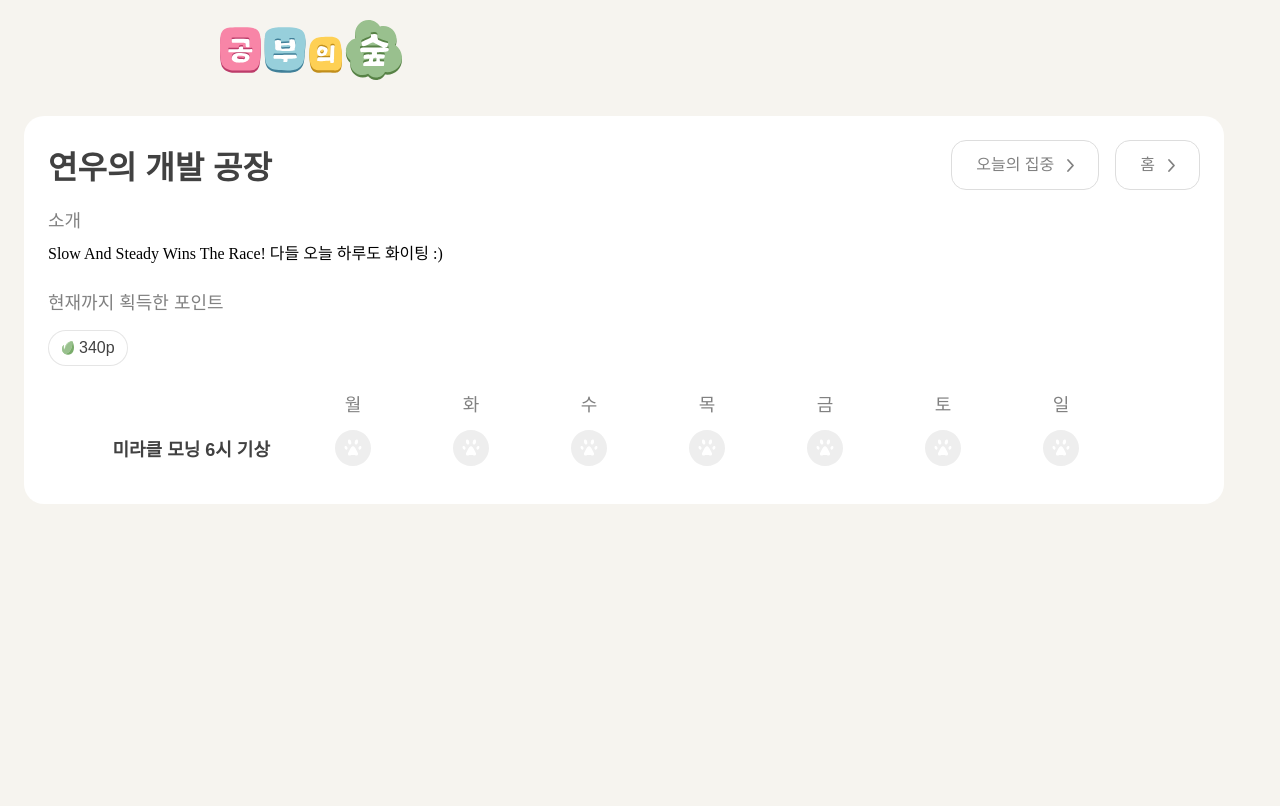
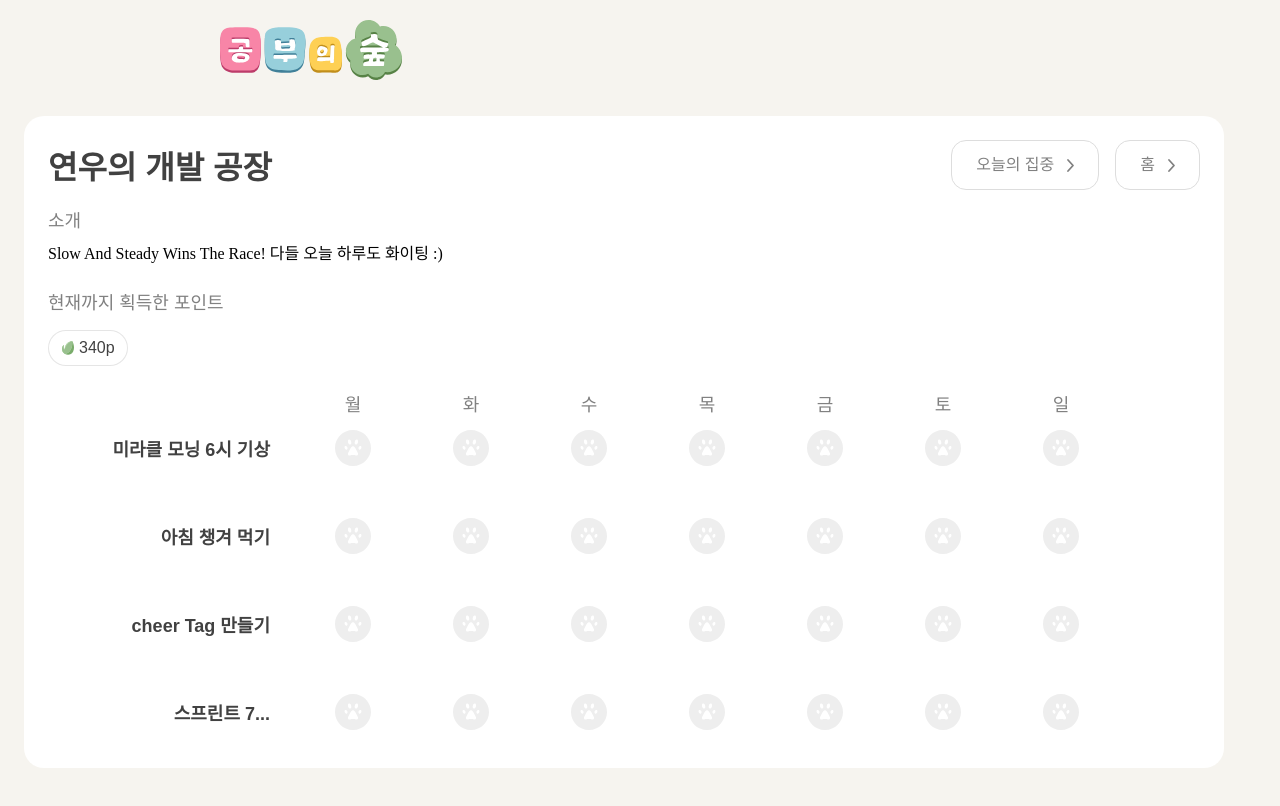
Before and after one commit to codeit-first-level-project-team3/LearnerCrossing-ProjectFrontend, a React (Vite) app: page /studyDetail in a window 1280 px wide. Shown: the top 806 px of the page. Built offline with nearby package versions, Linux system fonts and the light colour scheme; a web font is replaced by a local one.

Commit message:
feat: weekly Sticker toggle 구현

```diff
--- a/src/components/molecules/HabitWeekly/HabitWeekly.jsx
+++ b/src/components/molecules/HabitWeekly/HabitWeekly.jsx
@@ -2,7 +2,7 @@ import { useState } from "react";
 import Sticker from "../../atoms/Sticker";
 import style from "./HabitWeekly.module.css";
 
-function HabitWeekly() {
+function HabitWeekly({ stickerColor, stickerNum, weeklyState, weeklytodo, isTop = false }) {
   const weekDays = {
     mon: "월",
     tue: "화",
@@ -13,34 +13,43 @@ function HabitWeekly() {
     sun: "일",
   };
 
-  const [sticker, setSticker] = useState({ color: "empty", num: 0 });
+  // todo 상태 -> 나중엔 prop로 상태를 받아와서 적용
+  const [weeklyCheck, setWeeklyCheck] = useState({
+    mon: false,
+    tue: false,
+    wed: false,
+    thu: false,
+    fri: false,
+    sat: false,
+    sun: false,
+  });
 
-  const handleStickerClick = (clickedSticker) => { // 수정필요
-    setSticker((prev) => ({
-      ...prev, // 기존 num 유지
-      color:
-        prev.color === clickedSticker.color ? "gray" : clickedSticker.color,
+  const toggleTodo = (day) => { // todo 상태 토글 클릭 핸들러
+    setWeeklyCheck((prev) => ({
+      ...prev,
+      [day]: !prev[day],
     }));
   };
 
   return (
     <div className={style.habitWeekly}>
-      <div className={style.week}>
+      {isTop && <div className={style.week}>
         {Object.values(weekDays).map((label, index) => (
           <li className={style.todoSticker} key={index}>
             {label}
           </li>
         ))}
-      </div>
+      </div>}
       <div className={style.weeklyGoals}>
-        <p className={style.todo}>미라클 모닝 6시 기상</p>
+        <p className={style.todo}>{weeklytodo}</p>
         <ul className={style.todoWeek}>
           {Object.keys(weekDays).map((key) => (
             <li
               className={style.todoSticker}
               key={key}
+              onClick={() => toggleTodo(key)}
             >
-              <Sticker color={sticker.color} num={sticker.num} />
+              <Sticker color={weeklyCheck[key] ? stickerColor : "empty"} num={stickerNum} />
             </li>
           ))}
         </ul>
--- a/src/components/organisms/GNB/GNB.module.css
+++ b/src/components/organisms/GNB/GNB.module.css
@@ -12,7 +12,7 @@
 }
 
 /* PC/Tablet/Mobile 레이아웃 미디어쿼리만 남김 */
-@media (min-width: 376px) and (max-width: 744px) {
+@media (max-width: 744px) {
   .gnb {
     width: 100%;
     max-width: 744px;
--- a/src/components/organisms/StudyMain/StudyMain.jsx
+++ b/src/components/organisms/StudyMain/StudyMain.jsx
@@ -1,9 +1,6 @@
 import styles from './StudyMain.module.css'
 
-//session 대신에 임시로 쓰고 있습니다;; (죄송합니다.)
-//css에 반응형 디자인도 되어 있습니다!(<퍽)
 function StudyMain({children}){
-
     return(
         <div className={styles.studyMain}>
             {children}
--- a/src/pages/StudyDetail/StudyDetail.jsx
+++ b/src/pages/StudyDetail/StudyDetail.jsx
@@ -10,13 +10,6 @@ function StudyDetail() {
   ];
   return (
     <>
-      {/* <section>
-        <StudyDescription
-          goToBtn={gotobtn}
-          description="Slow And Steady Wins The Race! 다들 오늘 하루도 화이팅 :)"
-        />
-        <HabitWeekly />
-      </section> */}
       <GNB/>
         <main>
             <StudyMain>
@@ -24,7 +17,10 @@ function StudyDetail() {
                   goToBtn={gotobtn}
                   description="Slow And Steady Wins The Race! 다들 오늘 하루도 화이팅 :)"
                 />
-                <HabitWeekly />
+                <HabitWeekly isTop={true} stickerColor="pink" stickerNum={2} weeklytodo="미라클 모닝 6시 기상"/>
+                <HabitWeekly stickerColor="green" stickerNum={2} weeklytodo="아침 챙겨 먹기"/>
+                <HabitWeekly stickerColor="blue" stickerNum={2} weeklytodo="cheer Tag 만들기"/>
+                <HabitWeekly stickerColor="purple" stickerNum={2} weeklytodo="스프린트 7..."/>
             </StudyMain>
         </main>
     </>
```
Also changed, not shown: src/components/organisms/GNB/GNB.jsx (line endings or trailing spaces).
